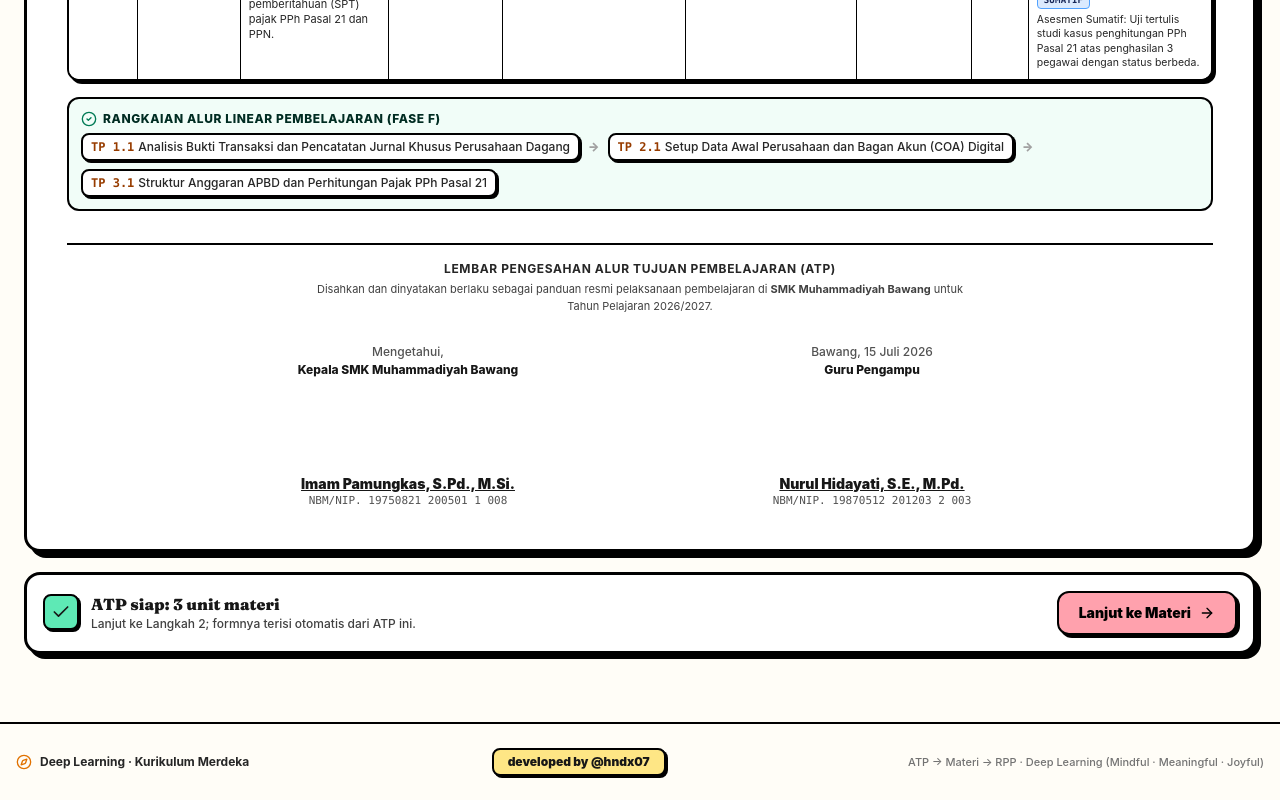
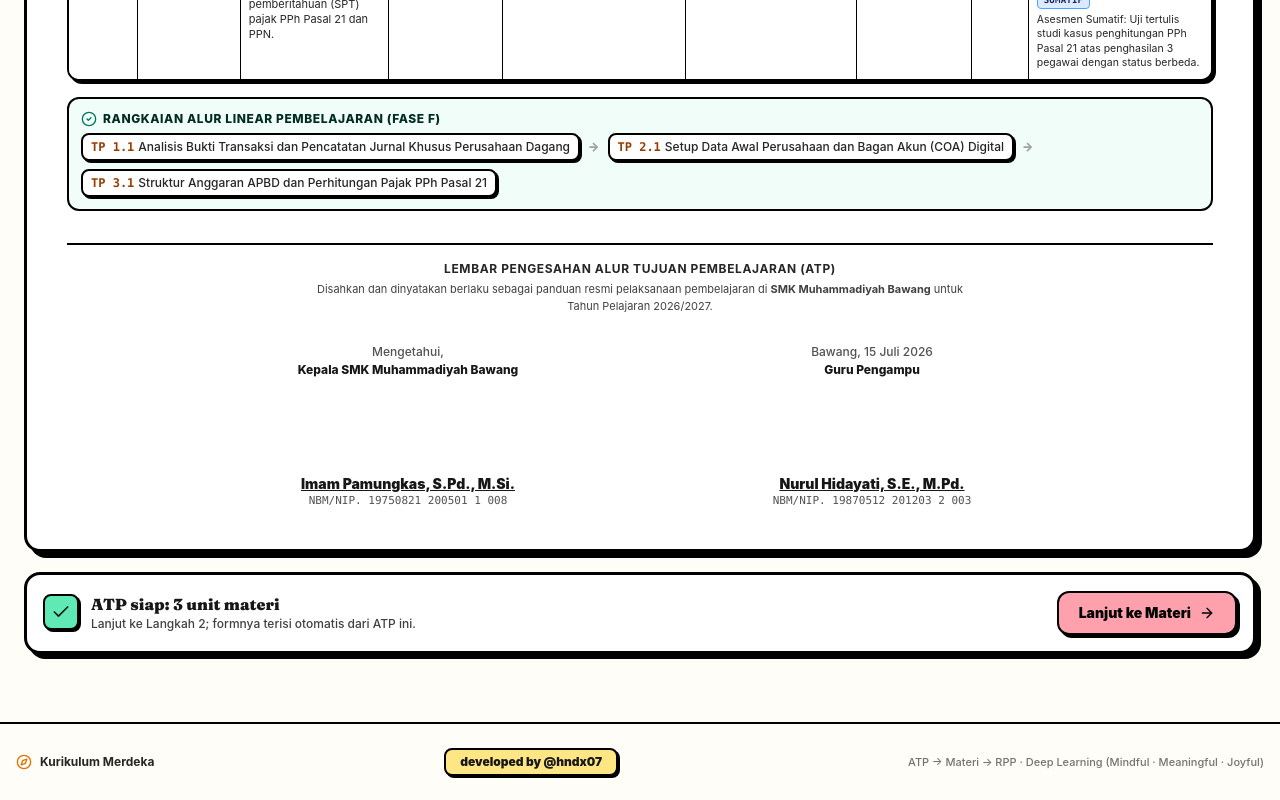
Before and after one commit to hndx07/PerangkatAjar, a React (Vite) app: page / in a window 1280 px wide. Shown: the part 1633-2433 px from the top of the page. Built offline with nearby package versions, Linux system fonts and the light colour scheme.

Commit message:
Update footer text from 'Deep Learning · Kurikulum Merdeka' to 'Kurikulum Merdeka'

```diff
--- a/src/App.tsx
+++ b/src/App.tsx
@@ -44,7 +44,7 @@ export default function App() {
         <div className="max-w-7xl mx-auto flex flex-col sm:flex-row items-center justify-between gap-3 text-xs text-neutral-600">
           <div className="flex items-center gap-2 font-bold text-neutral-800">
             <Compass className="w-4 h-4 text-amber-600" />
-            <span>Deep Learning · Kurikulum Merdeka</span>
+            <span>Kurikulum Merdeka</span>
           </div>
           <div className="text-xs font-black text-neutral-900 bg-amber-200 border-2 border-black px-3.5 py-1 rounded-lg shadow-[2px_2px_0px_#000]">
             developed by @hndx07
```
